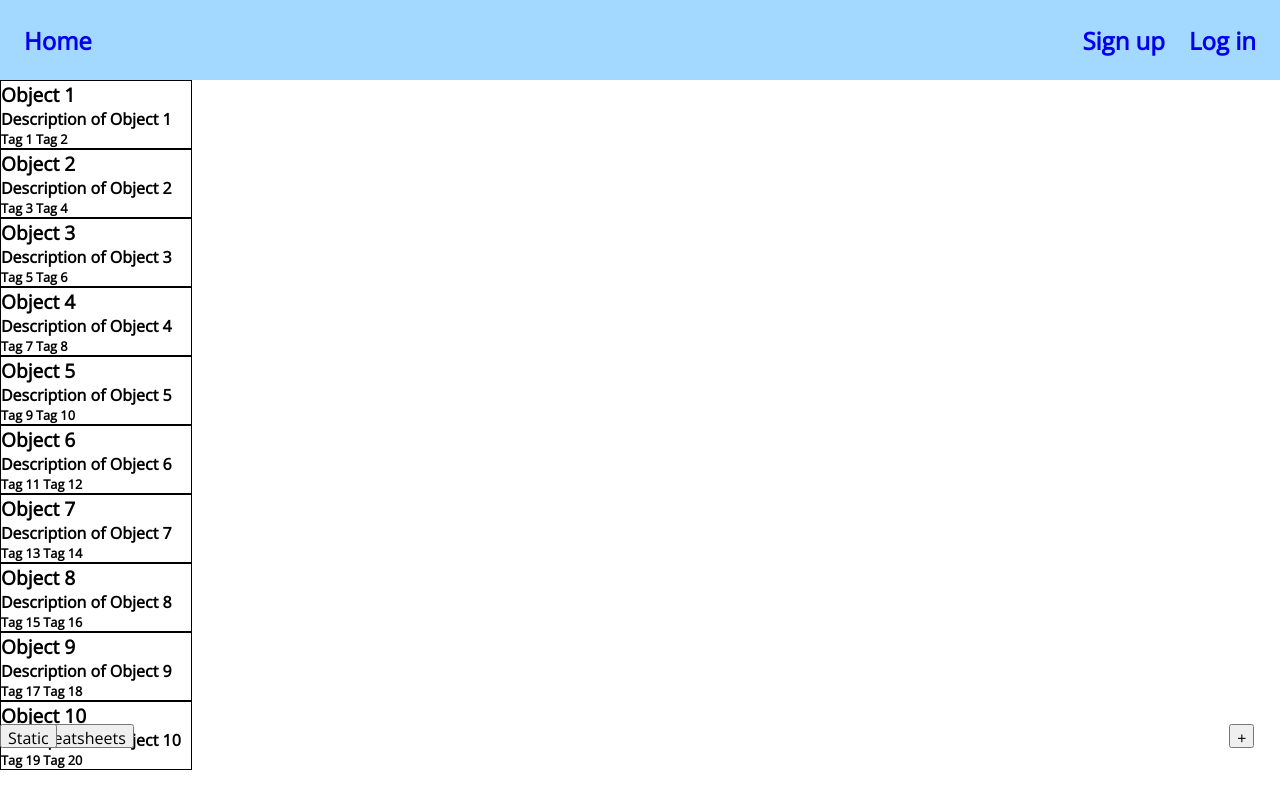
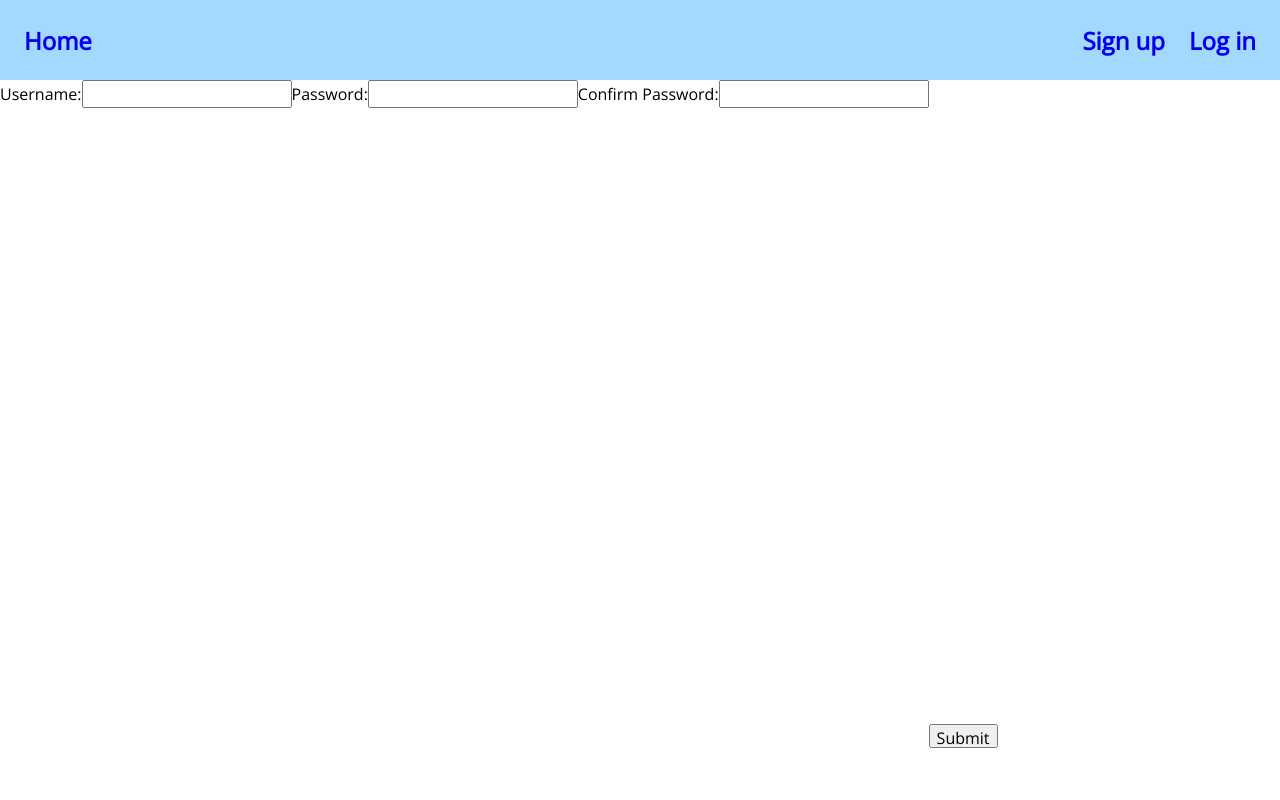
Before and after one commit to LuminationWa/cheat-sheet, a React (Create React App) app: page /sign-up in a window 1280 px wide. Built offline with nearby package versions, Linux system fonts and the light colour scheme.

Commit message:
Add sign-up

```diff
--- a/package.json
+++ b/package.json
@@ -1,6 +1,7 @@
 {
   "name": "cheat-sheet",
   "version": "0.1.0",
+  "proxy": "http://localhost:3000",
   "private": true,
   "dependencies": {
     "@testing-library/jest-dom": "^5.16.5",
@@ -8,7 +9,8 @@
     "@testing-library/user-event": "^13.5.0",
     "react": "^18.2.0",
     "react-dom": "^18.2.0",
-    "react-scripts": "5.0.1",
+    "react-router-dom": "^6.8.2",
+    "react-scripts": "^5.0.1",
     "web-vitals": "^2.1.4"
   },
   "scripts": {
--- a/src/App.js
+++ b/src/App.js
@@ -2,12 +2,19 @@ import React from "react";
 import "./Styles/general.css";
 import Nav from "./Components/Nav";
 import CSheetOverview from "./Components/CheatSheetOverview";
+import SignUp from "./Components/SignUp";
+import { BrowserRouter, Routes, Route } from "react-router-dom";
 
 function App() {
   return (
     <div className="App">
-      <Nav />
-      <CSheetOverview />
+      <BrowserRouter>
+        <Nav />
+        <Routes>
+          <Route path="/" element={<CSheetOverview />} />
+          <Route path="/sign-up" element={<SignUp />} />
+        </Routes>
+      </BrowserRouter>
     </div>
   );
 }
--- /dev/null
+++ b/src/Components/SignUp.js
@@ -0,0 +1,17 @@
+const SignUp = () => {
+  return (
+    <div>
+      <form action="sign-up" method="post">
+        <label for="username">Username:</label>
+        <input type="text" id="username" name="username" required></input>
+        <label for="password">Password:</label>
+        <input type="password" id="password" name="password" required></input>
+        <label for="confirm-password">Confirm Password:</label>
+        <input type="password" id="confirm-password" name="confirm-password" required></input>
+        <button type="submit">Submit</button>
+      </form>
+    </div>
+  );
+};
+
+export default SignUp;
```
Also changed, not shown: 1 other file (tests, documents, lock files or other folders).
